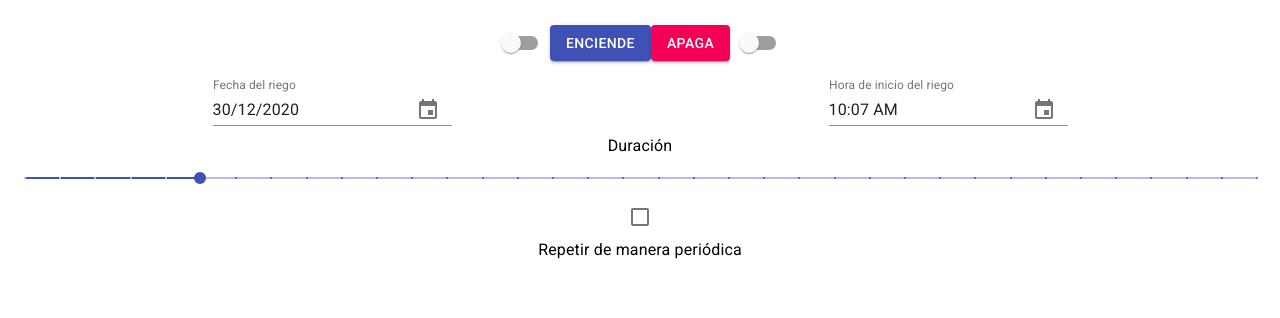
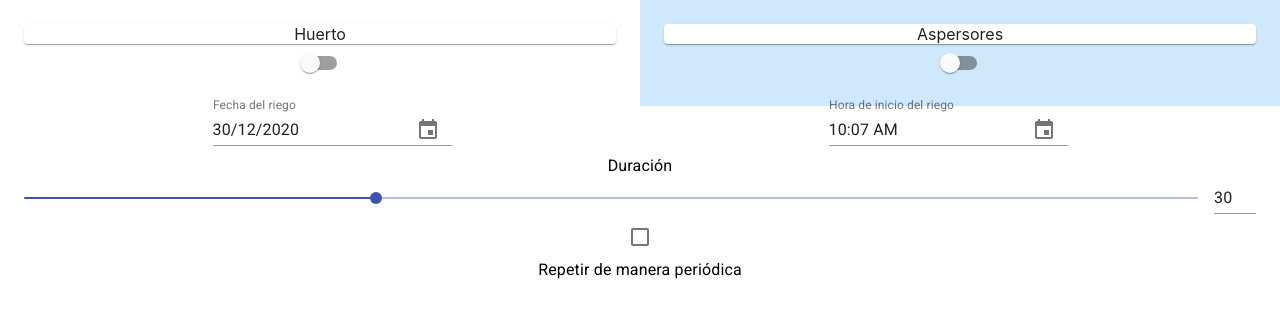
Before and after one commit to PabloEstevez/iotscheduler-ui, a React (Create React App) app: page / in a window 1280 px wide. Shown: the top 318 px of the page. Built offline with nearby package versions, Linux system fonts and the light colour scheme.

Commit message:
cambios slider sin funcionar

```diff
--- a/src/App.css
+++ b/src/App.css
@@ -37,3 +37,8 @@
     transform: rotate(360deg);
   }
 }
+
+.miswitch{
+  margin-bottom: 5px;
+  color: #282c34;
+}
--- a/src/App.js
+++ b/src/App.js
@@ -15,10 +15,16 @@ import {
   KeyboardTimePicker,
   KeyboardDatePicker,
 } from '@material-ui/pickers';
-//imports para el slider
+
+//imports para el slider2
 import { makeStyles } from '@material-ui/core/styles';
 import Typography from '@material-ui/core/Typography';
 import Slider from '@material-ui/core/Slider';
+import Input from '@material-ui/core/Input';
+//import VolumeUp from '@material-ui/icons/VolumeUp';
+
+//imports para los grid
+import Paper from '@material-ui/core/Paper';
 
 function App() {
 
@@ -29,7 +35,7 @@ function App() {
     headers: { 'Content-Type': 'application/json' }
   };
 
-
+{/**
   //parametros para el slider
   const classes = makeStyles({
     slider: {
@@ -40,6 +46,38 @@ function App() {
   function valuetext(value) {
     return `${value} minutos`;
   }
+*/}
+
+  //parametros para el slider
+
+  const useStyles = makeStyles({
+    root: {
+      width: 250,
+    },
+    input: {
+      width: 42,
+    },
+  });
+
+  const classes = useStyles();
+  const [value, setValue] = React.useState(30);
+
+  const handleSliderChange = (event, newValue) => {
+    setValue(newValue);
+  };
+
+  const handleInputChange = (event) => {
+    setValue(event.target.value === '' ? '' : Number(event.target.value));
+  };
+
+  const handleBlur = () => {
+    if (value < 0) {
+      setValue(0);
+    } else if (value > 100) {
+      setValue(100);
+    }
+  };
+
 
 
   //parametros para el calendario
@@ -121,6 +159,7 @@ function App() {
   return (
     <div className="App">
       <Container fixed>
+{/**
        <Switch
           checked={state.checked}
           onChange={handleSwitchChange}
@@ -128,7 +167,8 @@ function App() {
           name="checked"
           inputProps={{ 'aria-label': 'primary checkbox' }}
         />
-
+*/}
+{/**
         <Button variant="contained" color="primary" onClick={() => {
           let id_sector = 'huerto';
           let nuevoEstado = 1;
@@ -144,7 +184,8 @@ function App() {
         }}>
           Enciende
       </Button>
-
+*/}
+{/**
       <Button variant="contained" color="secondary" onClick={() => {
           let id_sector = 'huerto';
           let nuevoEstado = 0;
@@ -160,7 +201,13 @@ function App() {
         }}>
           Apaga
       </Button>
+*/}
 
+
+
+      <Grid container spacing={6}>
+        <Grid item xs={6} className="miswitch">
+          <Paper className={classes.paper}>Huerto</Paper>
           <Switch
             checked={state.checkedTest}
             onChange={testHandleSwitchChange}
@@ -168,6 +215,19 @@ function App() {
             name="checkedTest"
             inputProps={{ 'aria-label': 'primary checkbox' }}
           />
+        </Grid>
+        <Grid item xs={6} style={{ backgroundColor: '#cfe8fc', }} >
+          <Paper className={classes.paper}>Aspersores</Paper>
+          <Switch
+            checked={state.checkedTest}
+            onChange={testHandleSwitchChange}
+            color="primary"
+            name="checkedTest"
+            inputProps={{ 'aria-label': 'primary checkbox' }}
+          />
+        </Grid>
+      </Grid>
+
 
         <MuiPickersUtilsProvider utils={DateFnsUtils}>
           <Grid container justify="space-around">
@@ -200,6 +260,35 @@ function App() {
         <Typography id="discrete-slider" gutterBottom>
           Duración
         </Typography>
+
+      {/** SLIDER */}
+      <Grid container spacing={2} alignItems="center">
+        <Grid item xs>
+          <Slider
+            value={typeof value === 'number' ? value : 0}
+            onChange={handleSliderChange}
+            aria-labelledby="input-slider"
+          />
+        </Grid>
+        <Grid item>
+          <Input
+            className={classes.input}
+            value={value}
+            margin="dense"
+            onChange={handleInputChange}
+            onBlur={handleBlur}
+            inputProps={{
+              step: 10,
+              min: 1,
+              max: 120,
+              type: 'number',
+              'aria-labelledby': 'input-slider',
+            }}
+          />
+        </Grid>
+      </Grid>
+
+        {/**
         <Slider
           margin="normal"
           className={classes.slider}
@@ -212,6 +301,10 @@ function App() {
           min={5}
           max={180}
         />
+        */}
+
+
+
         <Checkbox
           color="primary"
           inputProps={{ 'aria-label': 'secondary checkbox' }}
```
Also changed, not shown: src/index.css (line endings or trailing spaces), 1 other file (tests, documents, lock files or other folders). Lines whose indentation alone changed are shown as unchanged.
